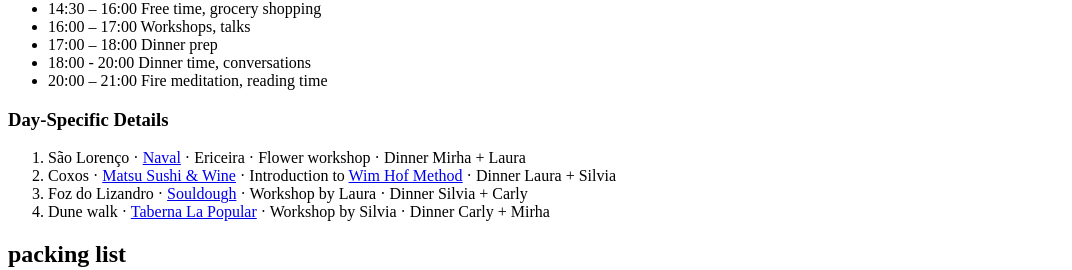
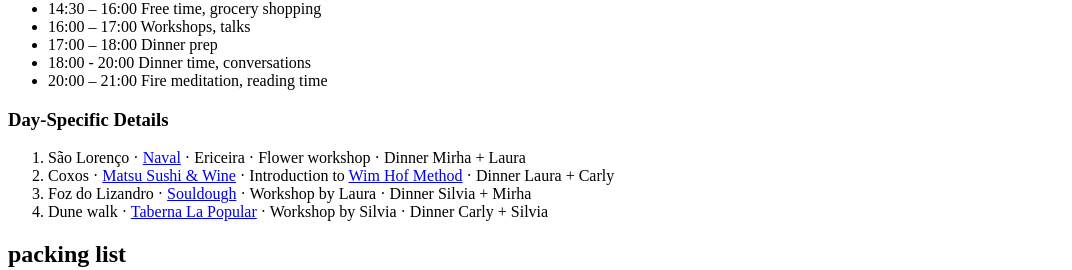
Before and after one commit to mirhamasala/slow-retreats, a Next.js app: page / in a window 1280 px wide. Shown: the part 1703-1973 px from the top of the page, without its empty margins (0-1072 px from the left). Built offline with nearby package versions, Linux system fonts and the light colour scheme.

Commit message:
Change names

```diff
--- a/components/Program.js
+++ b/components/Program.js
@@ -55,14 +55,14 @@ function Program() {
             <Link href="https://www.wimhofmethod.com/breathing-exercises">
               Wim Hof Method
             </Link>{' '}
-            · Dinner Laura + Silvia
+            · Dinner Laura + Carly
           </span>
         </li>
         <li>
           <span>
             Foz do Lizandro ·{' '}
             <Link href="http://souldoughpizza.com">Souldough</Link> · Workshop
-            by Laura · Dinner Silvia + Carly
+            by Laura · Dinner Silvia + Mirha
           </span>
         </li>
         <li>
@@ -71,7 +71,7 @@ function Program() {
             <Link href="https://la-popular-taberna.business.site/">
               Taberna La Popular
             </Link>{' '}
-            · Workshop by Silvia · Dinner Carly + Mirha
+            · Workshop by Silvia · Dinner Carly + Silvia
           </span>
         </li>
       </ol>
```
